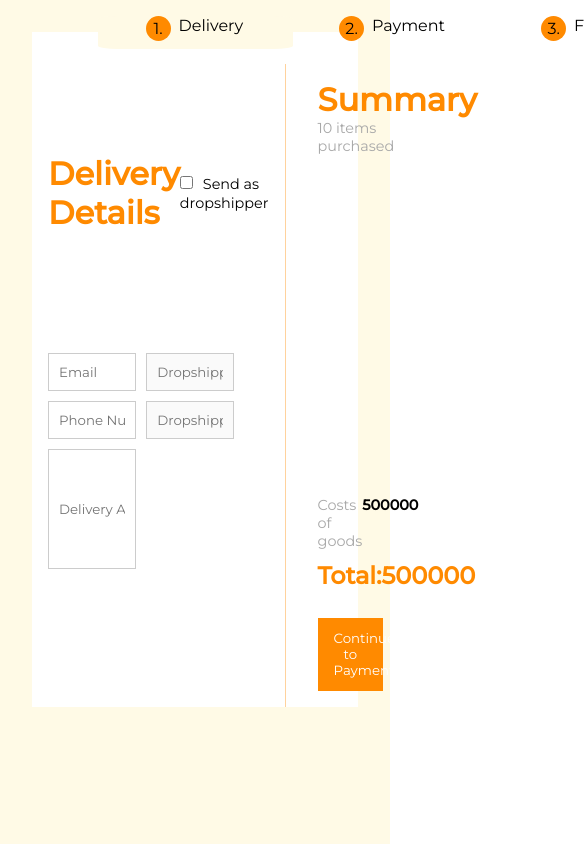
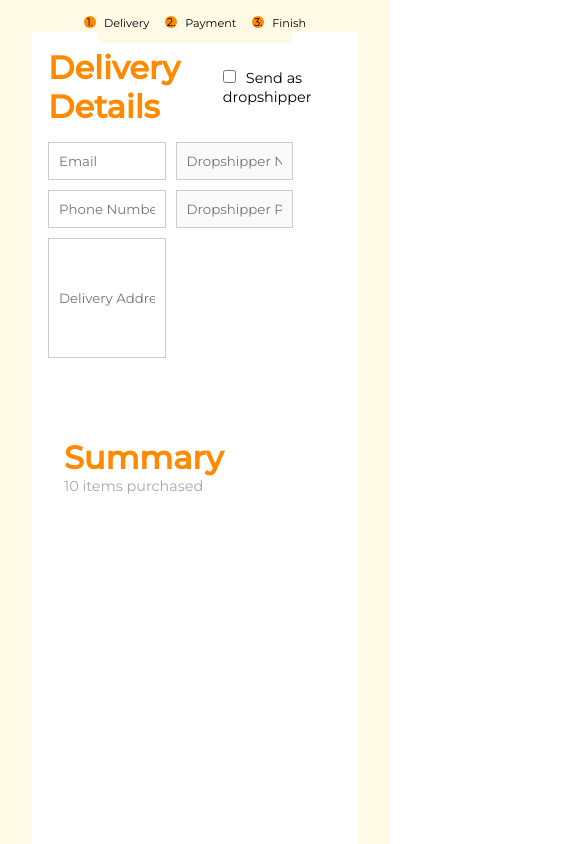
Before and after one commit to janedameria/delivery-invoice, a React (Create React App) app: page / in a window 390 px wide. Shown: the top 844 px of the page, 585 px wide, since content can reach past the window. Built offline with nearby package versions, Linux system fonts and the light colour scheme.

Commit message:
add media query

```diff
--- a/src/Components/BreadCrumb.js
+++ b/src/Components/BreadCrumb.js
@@ -3,7 +3,7 @@ import styled from "styled-components";
 const Container = styled.div`
   background-color: #fffae6;
   width: 50%;
-  padding-bottom: 0.5rem;
+  padding-bottom: 0.8rem;
   top: 1rem;
   position: absolute;
   margin-left: auto;
@@ -11,7 +11,8 @@ const Container = styled.div`
   left: 0;
   right: 0;
   text-align: center;
-  border-radius: 10%;
+  display: flex;
+  justify-content: center;
 `;
 
 const UL = styled.ul`
@@ -27,7 +28,6 @@ const UL = styled.ul`
     width: 25px;
     background-color: #ff8a00;
     border-radius: 50%;
-    display: inline-block;
     display: flex;
     justify-content: center;
     align-items: center;
@@ -39,6 +39,16 @@ const UL = styled.ul`
     &:hover {
       color: #ff8a00;
       cursor: pointer;
+    }
+  }
+  @media (max-width: 1024px) {
+    li {
+      margin: 0 0.5rem;
+      font-size: 0.7rem;
+    }
+    li span {
+      height: 12px;
+      width: 12px;
     }
   }
 `;
--- a/src/Components/Summary.js
+++ b/src/Components/Summary.js
@@ -5,13 +5,15 @@ import Title from "./Title";
 import { FormContext } from "../Context/FormContext";
 
 const SummaryContainer = styled.div`
-  border-left: 1px solid #ffd29d;
   padding: 1rem 2rem;
   display: flex;
   flex-direction: column;
   justify-content: space-between;
   min-width: 40%;
   margin-top: 2rem;
+  @media (max-width: 768px) {
+    min-height: 80vh;
+  }
 `;
 
 const Paragraph = styled.p`
--- a/src/Pages/Step1.js
+++ b/src/Pages/Step1.js
@@ -11,6 +11,7 @@ const SubContainer = styled.div`
   flex-direction: column;
   justify-content: space-evenly;
   align-items: center;
+  min-width: 50%;
 `;
 
 const TopContainer = styled.div`
@@ -22,6 +23,14 @@ const TopContainer = styled.div`
   span {
     font-size: 0.9rem;
     margin-left: 10px;
+  }
+`;
+
+const Container = styled.div`
+  display: flex;
+
+  @media (max-width: 768px) {
+    flex-direction: column;
   }
 `;
 
@@ -37,7 +46,7 @@ const Step1 = () => {
   } = useContext(FormContext);
   const onSubmit = () => setPage(pages[1]);
   return (
-    <>
+    <Container>
       <SubContainer>
         <TopContainer>
           <Title text={"Delivery Details"} />
@@ -56,7 +65,7 @@ const Step1 = () => {
         />
       </SubContainer>
       <Summary textButton="Continue to Payment" formId={"deliveryform"} />
-    </>
+    </Container>
   );
 };
 
```
